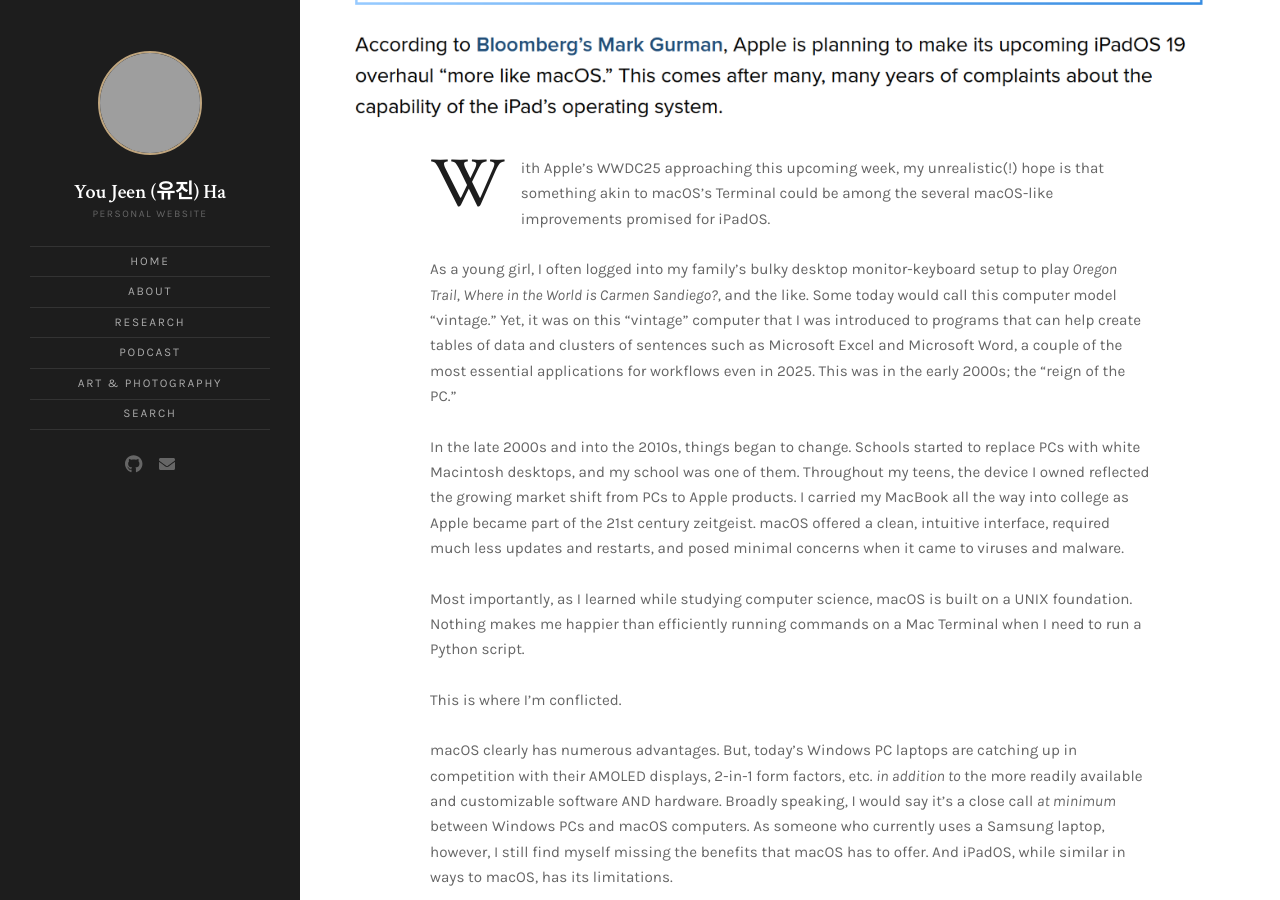
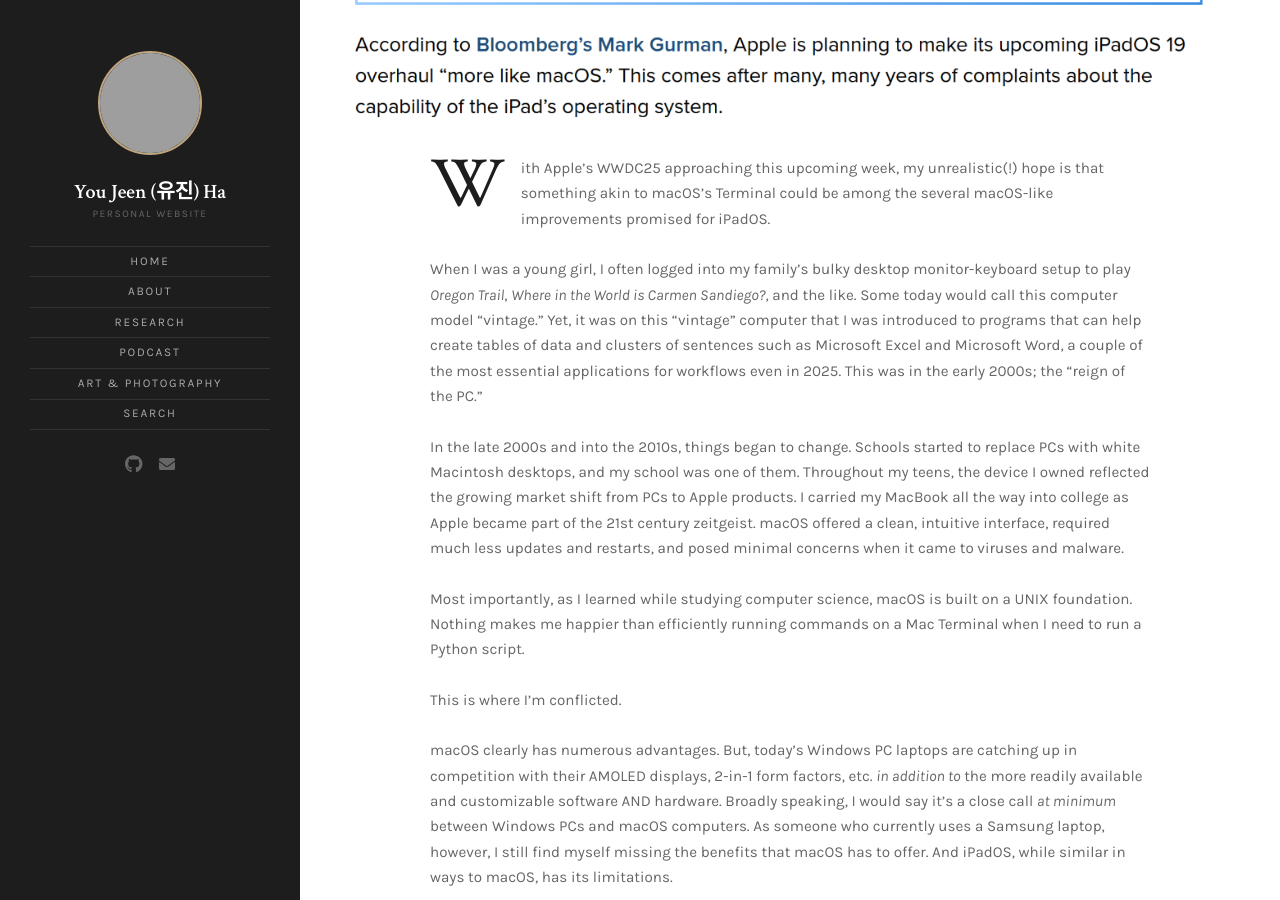
Before and after one commit to hyoujeen/hyoujeen.github.io, a Jekyll site: the page built from _posts/2025-06-08-could-ipados-become-more-like-macos.md, in a window 1280 px wide and 900 px high, scrolled down 832 px, cut to the strip 0-900 px from the top of the window. Built offline with Jekyll 4.4.1, drawn with Linux system fonts in a browser that asks for light colours; grey boxes are pictures that could not be loaded.

Commit message:
Update 2025-06-08-could-ipados-become-more-like-macos.md

```diff
--- a/_posts/2025-06-08-could-ipados-become-more-like-macos.md
+++ b/_posts/2025-06-08-could-ipados-become-more-like-macos.md
@@ -8,7 +8,7 @@ featured_image: assets/images/posts/2025/apple-news-2025.png
 
 With Apple's WWDC25 approaching this upcoming week, my unrealistic(!) hope is that something akin to macOS's Terminal could be among the several macOS-like improvements promised for iPadOS.
 
-As a young girl, I often logged into my family's bulky desktop monitor-keyboard setup to play <i>Oregon Trail</i>, <i>Where in the World is Carmen Sandiego?</i>, and the like. Some today would call this computer model "vintage." Yet, it was on this "vintage" computer that I was introduced to programs that can help create tables of data and clusters of sentences such as Microsoft Excel and Microsoft Word, a couple of the most essential applications for workflows even in 2025. This was in the early 2000s; the "reign of the PC."
+When I was a young girl, I often logged into my family's bulky desktop monitor-keyboard setup to play <i>Oregon Trail</i>, <i>Where in the World is Carmen Sandiego?</i>, and the like. Some today would call this computer model "vintage." Yet, it was on this "vintage" computer that I was introduced to programs that can help create tables of data and clusters of sentences such as Microsoft Excel and Microsoft Word, a couple of the most essential applications for workflows even in 2025. This was in the early 2000s; the "reign of the PC."
 
 In the late 2000s and into the 2010s, things began to change. Schools started to replace PCs with white Macintosh desktops, and my school was one of them. Throughout my teens, the device I owned reflected the growing market shift from PCs to Apple products. I carried my MacBook all the way into college as Apple became part of the 21st century zeitgeist. macOS offered a clean, intuitive interface, required much less updates and restarts, and posed minimal concerns when it came to viruses and malware.
 
```
